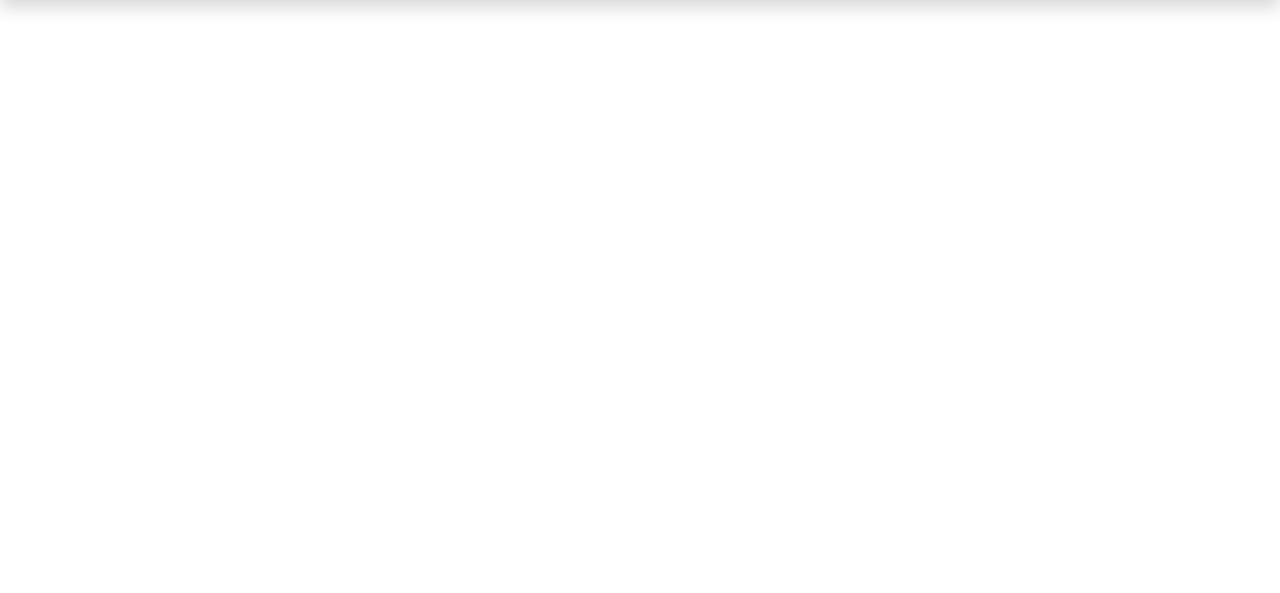
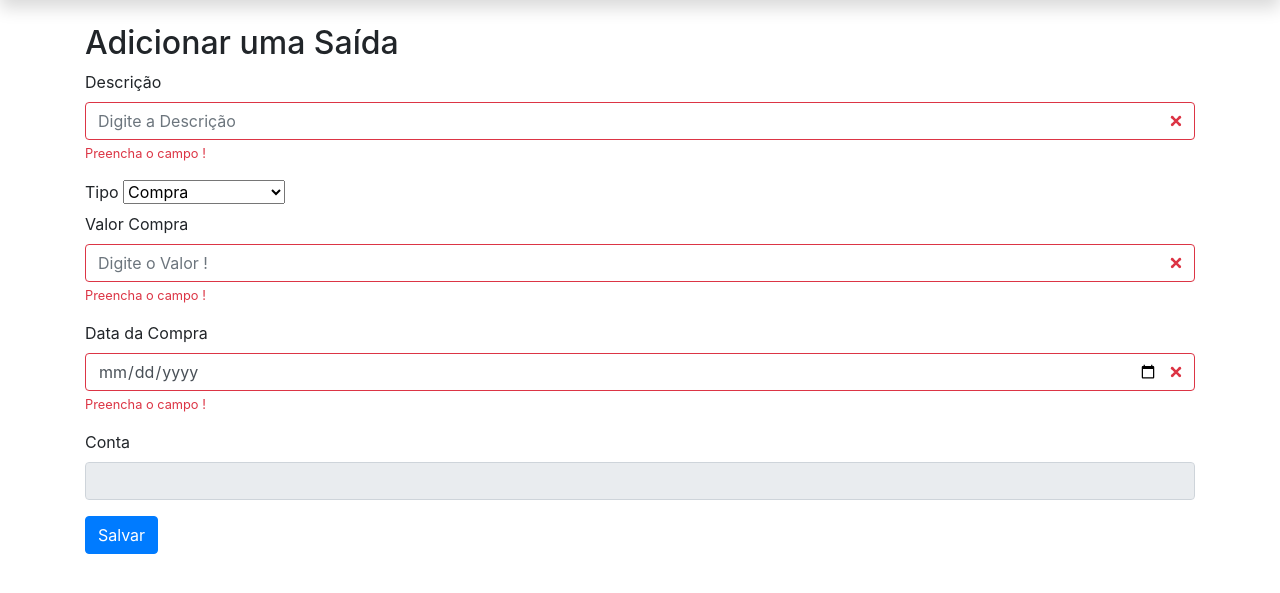
Before and after one commit to Marrowsed/controle_financeiro, a Django app: template controle/templates/transacao/add_entrada.html in a window 1280 px wide. Shown: the part 56-649 px from the top of the page. Run offline with Django 4.2, Linux system fonts and the light colour scheme; the template is opened without the code that fills it, so the values that code supplies are empty; parts of the project's set-up code (start-up, migrations or seed data) failed here and were passed over; some libraries are stand-ins or nearby versions.

Commit message:
now you can add entrada

```diff
--- a/controle/templates/transacao/add_entrada.html
+++ b/controle/templates/transacao/add_entrada.html
@@ -5,6 +5,57 @@
 
 {% include '_nav.html' %}
 
+<div class="container">
+  <h2>Adicionar uma Saída</h2>
+  <form method="post" class="was-validated">
+      {% csrf_token %}
+    <div class="form-group">
+      <label for="nome">Descrição</label>
+      <input type="text" class="form-control" id="nome" placeholder="Digite a Descrição " name="nome" required>
+      <div class="valid-feedback">Descrição Válida !</div>
+      <div class="invalid-feedback">Preencha o campo !</div>
+    </div>
+    <div>
+      <label for="tipo">Tipo</label>
+        <select name="tipo" id="tipo" required>
+            <option value="Compra">Compra</option>
+            <option value="Compra Parcelada">Compra Parcelada</option>
+            <option value="Pagamento Fatura">Pagamento Fatura</option>
+            <option value="Transferência">Transferência</option>
+            <option value="Poupança">Poupança</option>
+            <option value="Outros">Outros</option>
+        </select>
+      <div class="valid-feedback">Tipo Válido !</div>
+      <div class="invalid-feedback">Preencha o campo !</div>
+    </div>
+    <div class="form-group">
+      <label for="valor">Valor Compra</label>
+      <input type="number" class="form-control" id="valor" placeholder="Digite o Valor !" step="0.01" name="valor" required>
+      <div class="valid-feedback">Valor Válido</div>
+      <div class="invalid-feedback">Preencha o campo !</div>
+    </div>
+    <div class="form-group">
+      <label for="data">Data da Compra</label>
+      <input type="date" class="form-control" id="data" name="data" required>
+      <div class="valid-feedback">Data Válida !</div>
+      <div class="invalid-feedback">Preencha o campo !</div>
+    </div>
+    <div class="form-group">
+        <label for="conta">Conta</label>
+        <input type="text" class="form-control" id="conta" name="conta" value="{{conta.tipo}}" readonly>
+    </div>
+    <button type="submit" class="btn btn-primary">Salvar</button>
+  </form>
+</div>
+{% if messages %}
+<ul class="messages">
+    {% for message in messages %}
+    <li{% if message.tags %} class="{{ message.tags }}"{% endif %}>{{ message }}</li>
+    {% endfor %}
+</ul>
+{% endif %}
+
+
 
 {% include '_boot.html' %}
 </body>
```
